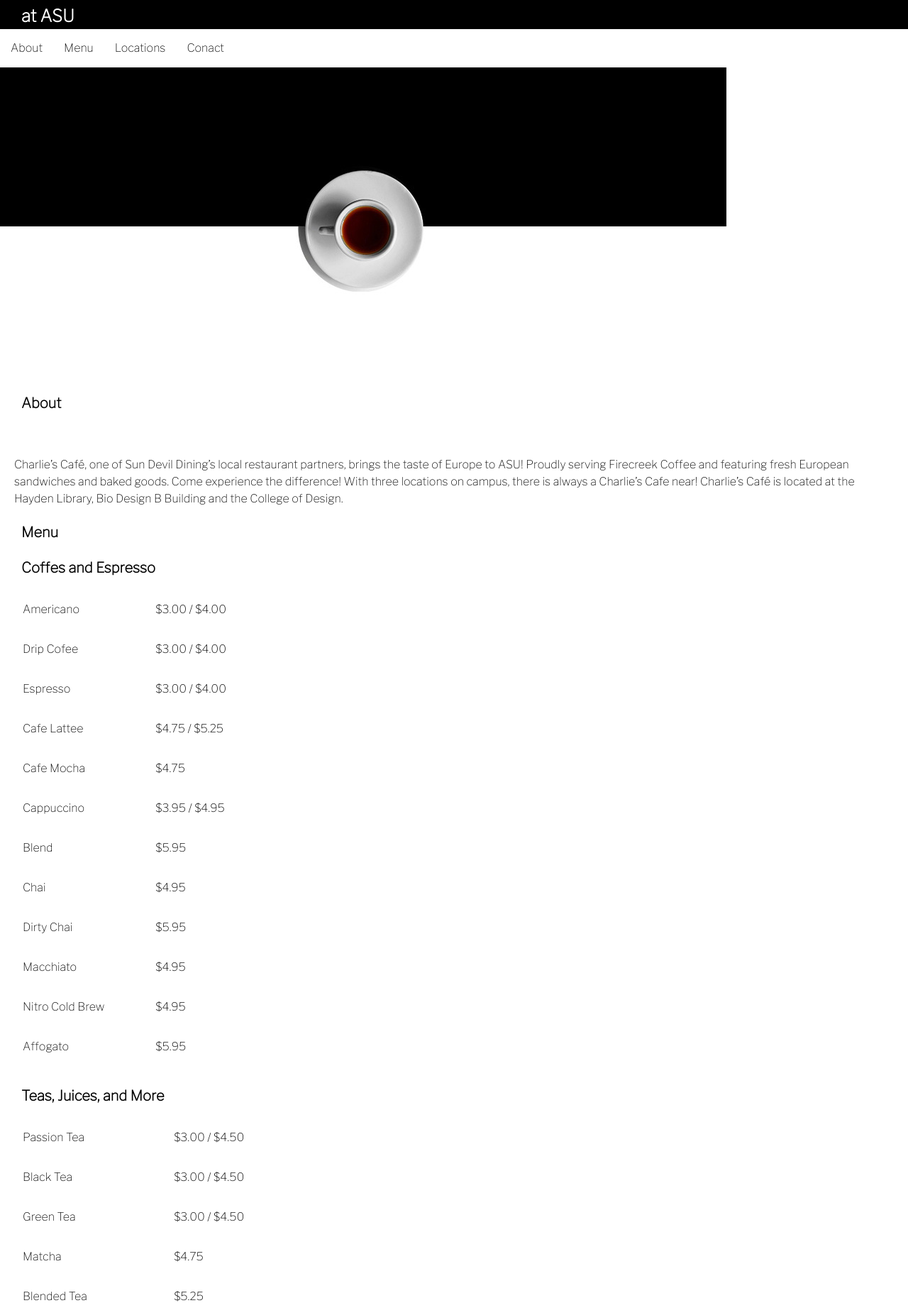
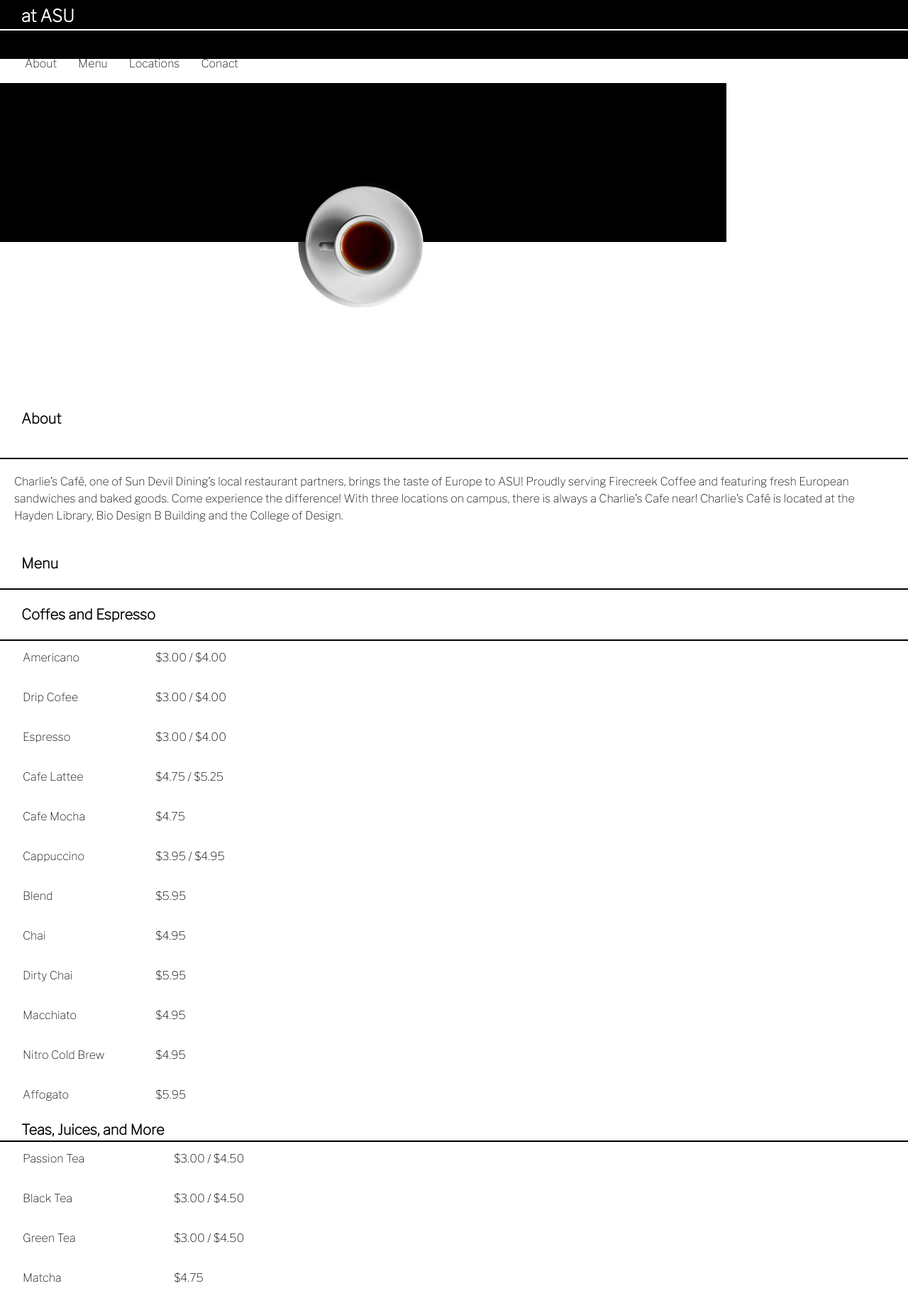
Before and after one commit to bmsmit43/gra322-s22, a plain HTML site: page charlies/index.html in a window 1280 px wide. Shown: the part 70-1906 px from the top of the page at 71% size. Drawn offline with nearby package versions, Linux system fonts and the light colour scheme.

Commit message:
almostttt

```diff
--- a/charlies/css/styles.css
+++ b/charlies/css/styles.css
@@ -27,6 +27,7 @@ body, html {
     width: 100%;
     padding-left: 30px;
   padding-right: 40px;
+  border-bottom: 2px solid rgb(255, 255, 255);
   }
   body{
     color:black;
@@ -55,6 +56,7 @@ body, html {
     font-size: 20px;
     padding-left: 30px;
   padding-right: 40px;
+  border-bottom: 2px solid rgb(0, 0, 0);
   }
 
   h4{
@@ -62,17 +64,21 @@ body, html {
     padding: 40px;
     padding-left: 30px;
   padding-right: 40px;
+  border-bottom: 2px solid rgb(0, 0, 0);
   }
   h5{
     font-size: 20px;
     padding-left: 30px;
   padding-right: 40px;
+  border-bottom: 2px solid rgb(0, 0, 0);
   }
+
   h6{
     font-size: 20px;
     padding: 20px;
     padding-left: 30px;
   padding-right: 40px;
+  border-bottom: 2px solid rgb(0, 0, 0);
   }
 
 header{
@@ -93,3 +99,10 @@ img{
     padding-right: 40px;
     padding: 20px;
   }
+
+  div {
+    background-color: rgb(0, 0, 0);
+    padding-left: 30px;
+    padding-right: 40px;
+    padding: 20px;
+  }
--- a/charlies/index.html
+++ b/charlies/index.html
@@ -31,7 +31,7 @@
 <p>Charlie’s Café, one of Sun Devil Dining’s local restaurant partners, brings the taste of Europe to ASU! Proudly serving Firecreek Coffee and featuring fresh European sandwiches and baked goods. Come experience the difference! With three locations on campus, there is always a Charlie’s Cafe near! Charlie’s Café is located at the Hayden Library, Bio Design B Building and the College of Design.</p>
 <body>
    <!-- Menu-->
-<h5>Menu</h5>
+<h6>Menu</h6>
 <table>
   <h6><b>Coffes and Espresso</b></h6></h6>
   <tr>
@@ -92,7 +92,7 @@
   </tr>
 </table>
 
-<h6>Teas, Juices, and More</h6>
+<h5>Teas, Juices, and More</h5>
 <table>
 <tr>
   <td>Passion Tea</td>
@@ -174,7 +174,7 @@
 <style>
 
   </style>
-<h6><b>Snacks</b></h6>
+<h5><b>Snacks</b></h5>
 <table>
 <tr>
   <td>Italiano Panini</td>
@@ -240,7 +240,7 @@
 
    <!-- Locations-->
 <h6><b>Locations</b></h6>
-<h6><b>Arizona State University - Tempe Campus</b></h6>
+<h5><b>Arizona State University - Tempe Campus</b></h5>
 <table>
 <tr>
   <td>Charlies's Cafe Hayden Library</td>
@@ -265,9 +265,11 @@
 </table>
 <figure><img src="imgcopy/map.jpg" alt="map of ASU" width="460" height="345">/></figure>
 
-
+<div>
 <h1><b>Charlie's Cafe</b></h1>
 <h2><b>at ASU</b></h2>
+<figure2><img src="imgcopy/bw cofee.jpg" alt="cofee" width="60" height="85"></figure2>
+</div>
   <!-- Add your content here -->
 
   <!-- Load Scripts -->
```
